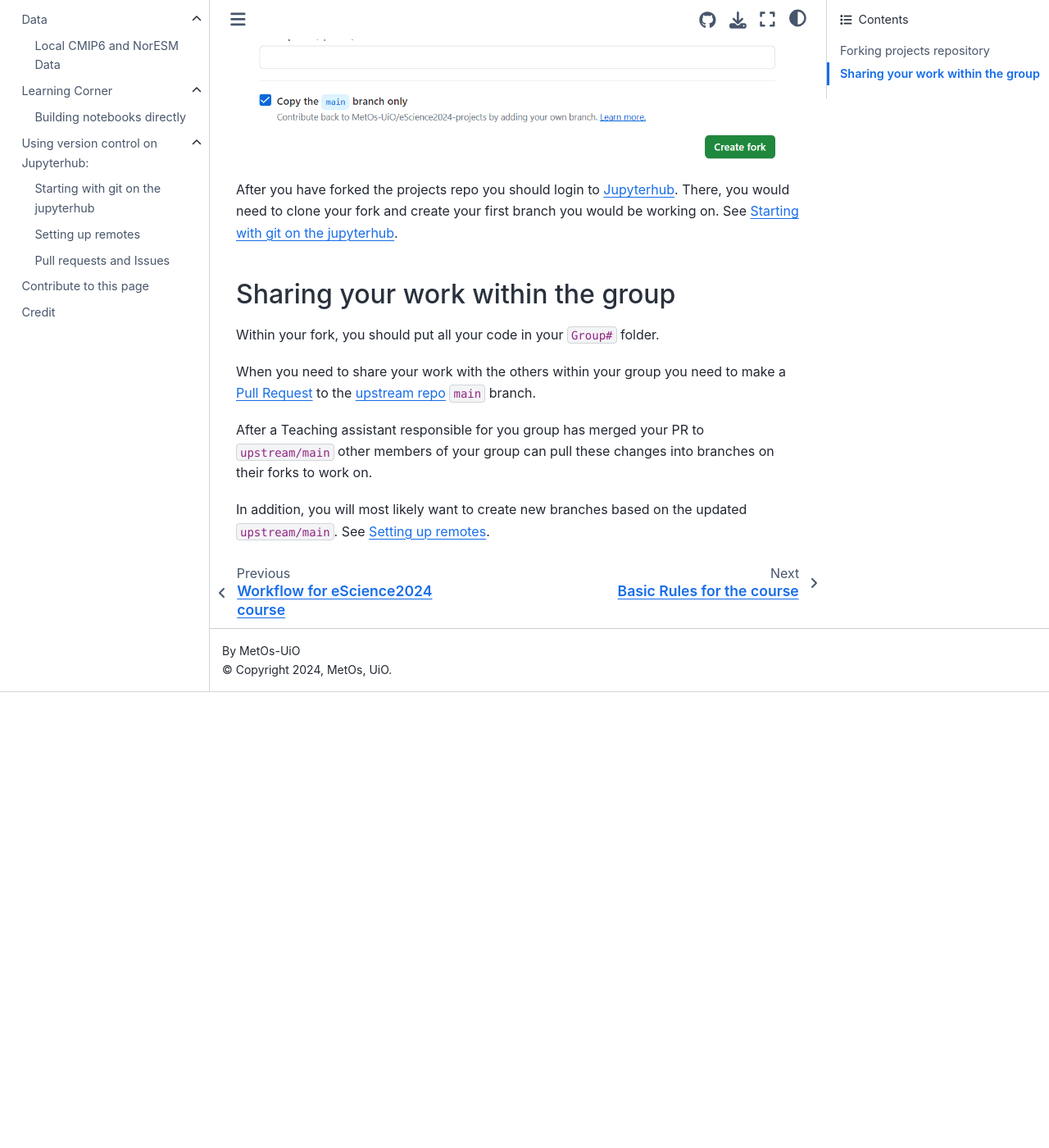
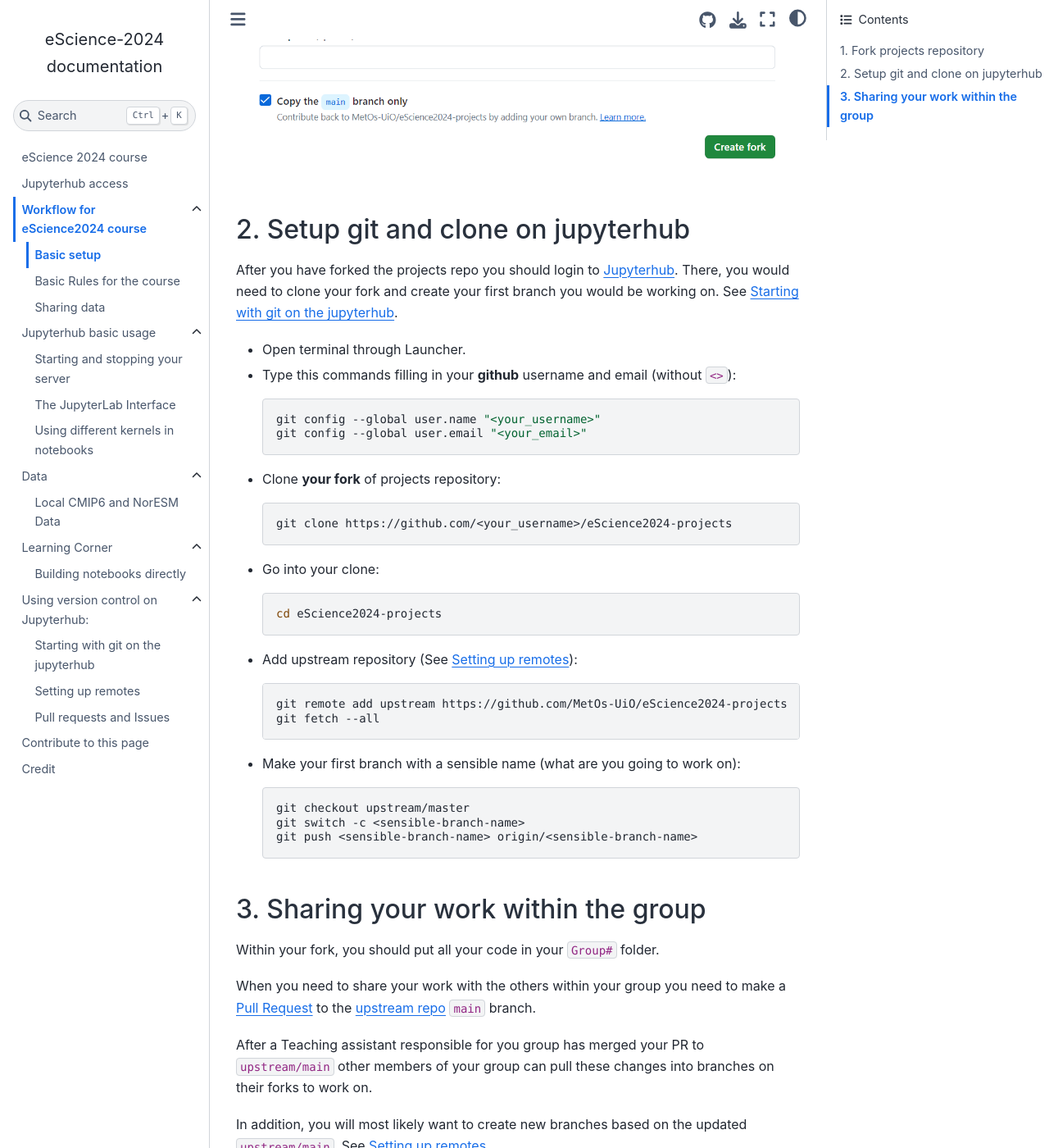
Before and after one commit to MetOs-UiO/eScience2024, a Sphinx documentation site: the page built from docs/course_workflow/workflow.rst, in a window 1280 px wide and 1400 px high, scrolled down 596 px. Shown: the whole window at 82% size. Built offline with Sphinx 7.4.7 and the Sphinx Book theme 1.1.4, drawn with Linux system fonts in a browser that asks for light colours; before the commit the page ends 1440 px from its top, so only the background shows below that; some of the changed text lies outside the part shown.

Commit message:
Make steup walk-through

```diff
--- a/docs/course_workflow/workflow.rst
+++ b/docs/course_workflow/workflow.rst
@@ -1,9 +1,9 @@
-Setting up
-==========
+Basic setup
+===========
 
 
-Forking projects repository
-~~~~~~~~~~~~~~~~~~~~~~~~~~~
+1. Fork projects repository
+~~~~~~~~~~~~~~~~~~~~~~~~~~~~~~
 
 .. |fbutton| image:: img/fork_button.png
 
@@ -15,11 +15,51 @@ To make a fork, go to the repo page. There you will see a ``fork`` button |fbutt
    :width: 700
    :alt: Fork Creation page
 
+2. Setup git and clone on jupyterhub
+~~~~~~~~~~~~~~~~~~~~~~~~~~~~~~~~~~~~
+
 After you have forked the projects repo you should login to `Jupyterhub <https://escience2024-test.craas1.sigma2.no>`_.
 There, you would need to clone your fork and create your first branch you would be working on. See :doc:`Starting with git on the jupyterhub <../git_integration/git_jlab>`.
 
-Sharing your work within the group
-~~~~~~~~~~~~~~~~~~~~~~~~~~~~~~~~~~
+- Open terminal through Launcher.
+- Type this commands filling in your **github** username and email (without ``<>``):
+
+  .. code-block:: bash
+
+    git config --global user.name "<your_username>"
+    git config --global user.email "<your_email>"
+
+- Clone **your fork** of  projects repository:
+
+  .. code-block:: bash
+
+    git clone https://github.com/<your_username>/eScience2024-projects
+
+- Go into your clone:
+
+  .. code-block:: bash
+
+    cd eScience2024-projects
+
+- Add upstream repository (See :doc:`Setting up remotes <../git_integration/remotes>`):
+
+  .. code-block:: bash
+
+    git remote add upstream https://github.com/MetOs-UiO/eScience2024-projects
+    git fetch --all
+
+- Make your first branch with a sensible name (what are you going to work on):
+
+  .. code-block:: bash
+
+    git checkout upstream/master
+    git switch -c <sensible-branch-name>
+    git push <sensible-branch-name> origin/<sensible-branch-name>
+
+
+
+3. Sharing your work within the group
+~~~~~~~~~~~~~~~~~~~~~~~~~~~~~~~~~~~~~
 
 Within your fork, you should put all your code in your ``Group#`` folder.
 
```
